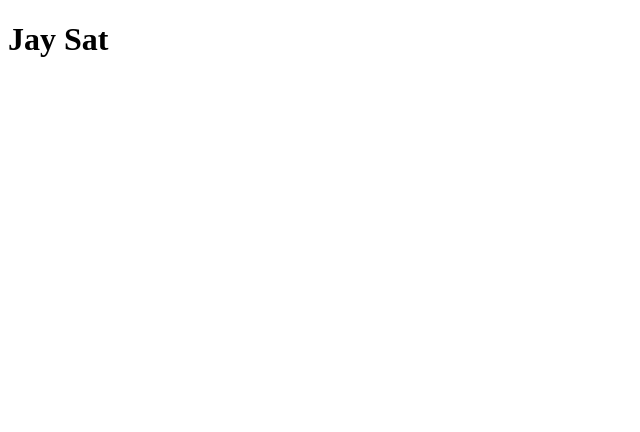
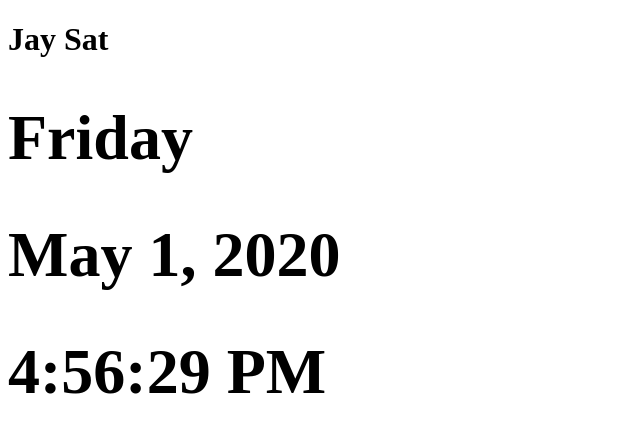
Before and after one commit to DrinkCoff/QuickGlance, an Angular app: page / in a window 1280 px wide. Shown: the top 432 px of the page, without its empty margins (0-640 px from the left). Built offline with nearby package versions, Linux system fonts and the light colour scheme.

Commit message:
Added clock component

```diff
--- a/src/app/app.component.html
+++ b/src/app/app.component.html
@@ -1,3 +1,5 @@
 <h1>
-  {{title}}
+  <div>{{title}}</div>
+  <app-clock></app-clock>
+  <!--<app-calendar></app-calendar>-->
 </h1>
--- a/src/app/app.module.ts
+++ b/src/app/app.module.ts
@@ -4,10 +4,14 @@ import { FormsModule } from '@angular/forms';
 import { HttpModule } from '@angular/http';
 
 import { AppComponent } from './app.component';
+import { ClockComponent } from './clock/clock.component';
+import { CalendarComponent } from './calendar/calendar.component';
 
 @NgModule({
   declarations: [
-    AppComponent
+    AppComponent,
+    ClockComponent
+    //CalendarComponent
   ],
   imports: [
     BrowserModule,
--- /dev/null
+++ b/src/app/clock/clock.component.html
@@ -0,0 +1,3 @@
+<h1>{{  time | date: 'EEEE' }}</h1>
+<h1>{{  time | date: 'MMMM d, y' }}</h1>
+<h1>{{  time | date: 'h:mm:ss a' }}</h1>
--- /dev/null
+++ b/src/app/clock/clock.component.ts
@@ -0,0 +1,21 @@
+import { Component, OnInit } from '@angular/core';
+
+@Component({
+  selector: 'app-clock',
+  templateUrl: './clock.component.html',
+  styleUrls: ['./clock.component.css']
+})
+export class ClockComponent implements OnInit {
+
+  time = new Date();
+  timer;
+
+  constructor() { }
+
+  ngOnInit() {
+    this.timer = setInterval(() => {
+         this.time = new Date();
+       }, 1000);
+  }
+
+}
```
Also changed, not shown: src/app/clock/clock.component.css (added), 1 other file (tests, documents, lock files or other folders).
